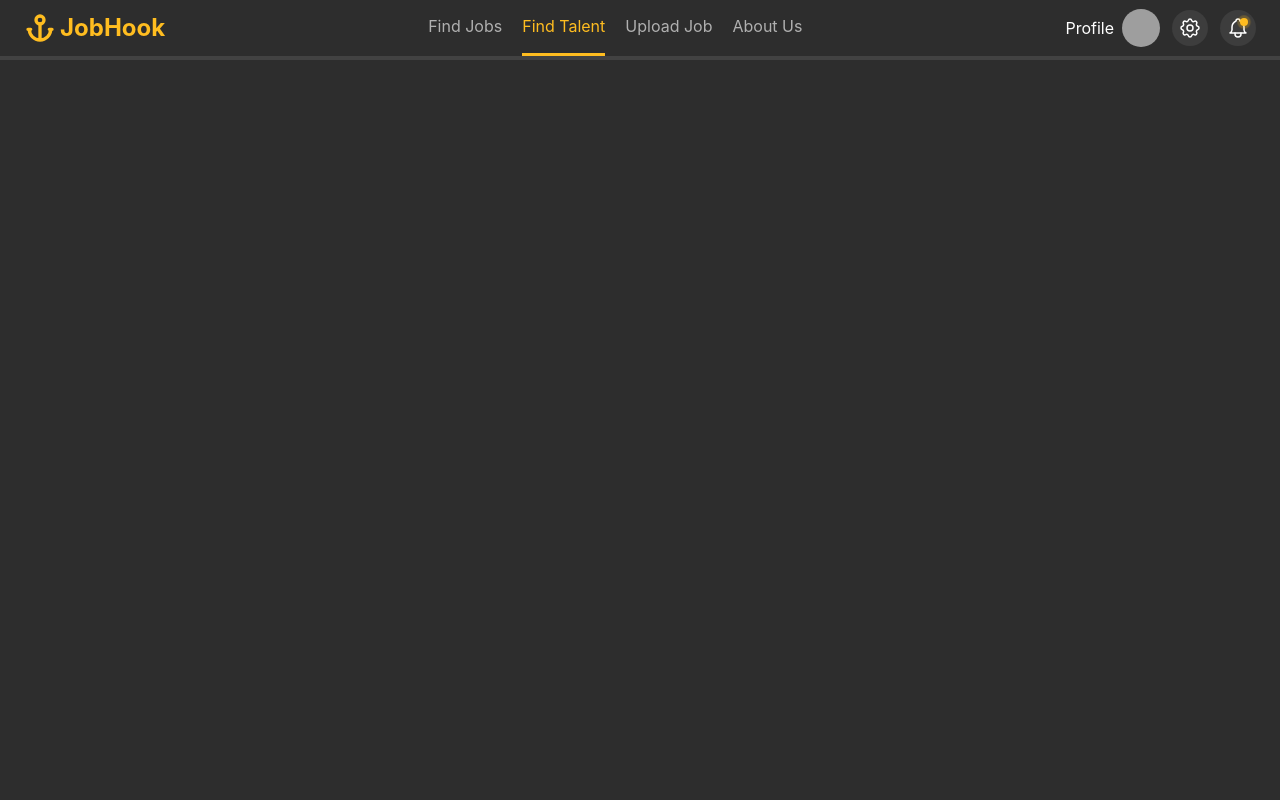
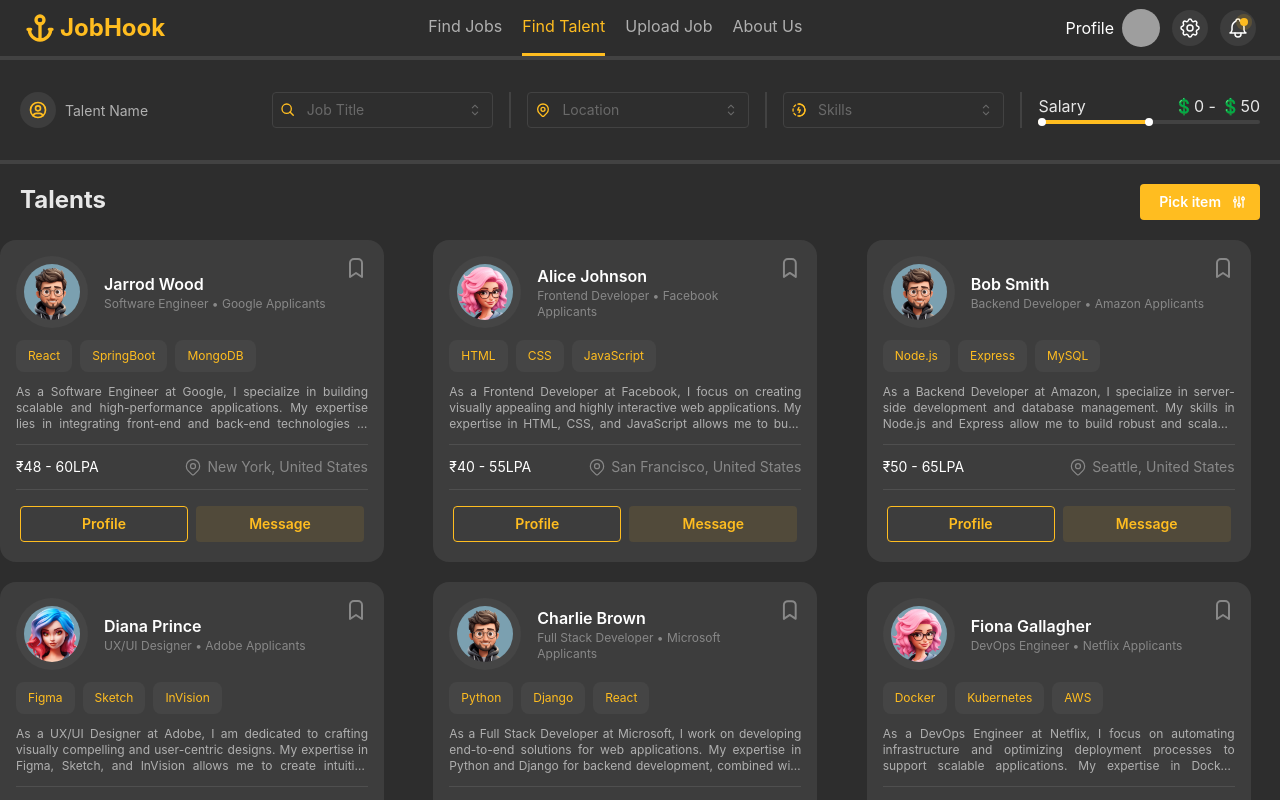
Before and after one commit to LaZyFee/mern_Job-Portal, a React (Vite) app in the folder client/: page /find-talent in a window 1280 px wide. Shown: the top 800 px of the page. Built offline with nearby package versions, Linux system fonts and the light colour scheme; grey boxes are pictures that could not be loaded.

Commit message:
FindTalent page done

```diff
--- a/client/src/Pages/Find Talent/FindTalent.tsx
+++ b/client/src/Pages/Find Talent/FindTalent.tsx
@@ -1,10 +1,14 @@
 import { Divider } from "@mantine/core"
+import { SearchTalent } from "./SearchTalent"
+import { Talents } from "./Talents"
 
 export const FindTalent = () => {
     return (
         <div>
             <Divider size={"lg"} />
-
+            <SearchTalent />
+            <Divider size={"lg"} />
+            <Talents />
         </div>
     )
 }
--- /dev/null
+++ b/client/src/Pages/Find Talent/SearchTalent.tsx
@@ -0,0 +1,49 @@
+import { useState } from "react";
+import { searchFields } from "../../assets/Data/TalentData";
+import { MultiSelectCreatable } from "../Find Jobs/MultiSelect";
+import { Divider, Input, RangeSlider } from "@mantine/core";
+import { IconUserCircle } from "@tabler/icons-react";
+
+
+
+export const SearchTalent = () => {
+    const [value, setValue] = useState<[number, number]>([0, 50]);
+
+    return (
+        <div className="flex gap-4 px-5 py-8 items-center !text-mine-shaft-100">
+            <div className="flex items-center gap-2">
+                <div className="text-bright-sun-400 bg-mine-shaft-900 rounded-full p-2"><IconUserCircle size={20} /></div>
+                <div>
+                    <Input variant="unstyled" placeholder="Talent Name" className="[&_input]:!placeholder-mine-shaft-300" />
+                </div>
+            </div>
+            {
+                searchFields.map((item, index) => {
+                    return (
+                        <>
+                            <div key={index} className="w-1/5">
+                                <MultiSelectCreatable title={item.title} options={item.options} icon={item.icon} />
+                            </div>
+                            <Divider orientation="vertical" size="sm" />
+                        </>
+                    )
+                })
+            }
+
+            <div className="w-1/5 [&_.mantine-Slider-label]:!translate-y-10">
+                <div className="flex justify-between">
+                    <div>Salary</div>
+                    <div>💲{value[0]} - 💲{value[1]}  </div>
+                </div>
+                <RangeSlider size="xs" color="brightSun.4" value={value} onChange={setValue}
+
+                    labelTransitionProps={{
+                        transition: 'skew-down',
+                        duration: 150,
+                        timingFunction: 'linear',
+                    }} />
+            </div>
+
+        </div>
+    )
+}
--- /dev/null
+++ b/client/src/Pages/Find Talent/TalentCard.tsx
@@ -0,0 +1,69 @@
+import { Avatar, Button } from "@mantine/core";
+import { IconBookmark, IconMapPin } from "@tabler/icons-react";
+import { Link } from "react-router-dom";
+
+// eslint-disable-next-line @typescript-eslint/no-explicit-any
+export const TalentCard = (props: any) => {
+    return (
+        <div className="bg-mine-shaft-900 p-4 w-96 flex flex-col gap-3 rounded-2xl transition-all duration-300
+                        hover:shadow-[0_4px_20px] hover:shadow-bright-sun-400 hover:scale-[1.02]">
+            {/* Top Section */}
+            <div className="flex justify-between items-start">
+                <div className="flex items-center gap-4">
+                    <div className="p-2 bg-mine-shaft-800 rounded-full">
+                        <Avatar src={`/assets/${props.image}.png`} alt={props.name} size={"lg"} />
+                    </div>
+                    <div>
+                        <div className="font-semibold text-white">{props.name}</div>
+                        <div className="text-xs text-mine-shaft-400">
+                            {props.role} &#x2022; {props.company} Applicants
+                        </div>
+                    </div>
+                </div>
+                <IconBookmark className="text-mine-shaft-400 cursor-pointer transition-colors duration-200 hover:text-bright-sun-400" />
+            </div>
+
+            {/* Job Details (Experience, Type, Location) */}
+            <div className="flex flex-wrap gap-2 text-xs">
+                {
+                    props.topSkills.map((skill: string, key: number) => (
+                        <div
+                            key={key}
+                            className="py-2 px-3 bg-mine-shaft-800 rounded-lg text-bright-sun-400 transition-all duration-200 hover:bg-mine-shaft-700"
+                        >
+                            {skill}
+                        </div>
+                    ))}
+            </div>
+
+            {/* Job Description */}
+            <p className="text-xs text-mine-shaft-300 text-justify line-clamp-3">
+                {props.about}
+            </p>
+
+            {/* Divider */}
+            <div className="border-t border-mine-shaft-700"></div>
+
+            {/* Footer (Salary & Posted Time) */}
+            <div className="flex justify-between text-sm text-white">
+                <div className="transition-all duration-200 hover:text-bright-sun-400">
+
+                    {props.expectedCtc}
+                </div>
+                <div className="flex items-center gap-1 text-mine-shaft-400 transition-all duration-200 hover:text-white">
+                    <IconMapPin className="h-5 w-5" stroke={1.5} />
+                    {props.location}
+                </div>
+            </div>
+            <div className="border-t border-mine-shaft-700"></div>
+            <div className="[&>*]:w-1/2 [&>*]:p-1 flex">
+                <Link to={"/talent-profile"}>
+                    <Button color="brightSun.4" fullWidth variant="outline">Profile</Button>
+                </Link>
+                <Link to={"/"}>
+                    <Button color="brightSun.4" fullWidth variant="light">Message</Button>
+                </Link>
+            </div>
+        </div>
+    );
+};
--- /dev/null
+++ b/client/src/Pages/Find Talent/Talents.tsx
@@ -0,0 +1,21 @@
+import { talents } from "../../assets/Data/TalentData"
+import { SortButton } from "../Find Jobs/SortButton"
+import { TalentCard } from "./TalentCard"
+
+export const Talents = () => {
+    return (
+        <div>
+            <div className="flex justify-between p-5">
+                <div className="text-2xl font-bold text-mine-shaft-100">
+                    Talents
+                </div>
+                <SortButton />
+            </div>
+            <div className="grid grid-cols-1 md:grid-cols-2 lg:grid-cols-3 gap-5 mx-auto container">
+                {
+                    talents.map((talent, index) => <TalentCard key={index} {...talent} />)
+                }
+            </div>
+        </div>
+    )
+}
--- /dev/null
+++ b/client/src/Pages/Talent Profile/TalentProfile.tsx
@@ -0,0 +1,17 @@
+import { Divider } from "@mantine/core"
+
+
+
+
+
+export const TalentProfile = () => {
+
+
+
+
+    return (
+        <div>
+            <Divider size={"lg"} />
+            TalentProfile</div>
+    )
+}
--- a/client/src/Route/route.tsx
+++ b/client/src/Route/route.tsx
@@ -3,6 +3,7 @@ import { Main } from "../Layouts/Main";
 import { Home } from "../Pages/HomePage/Home";
 import { FindJobs } from "../Pages/Find Jobs/FindJobs";
 import { FindTalent } from "../Pages/Find Talent/FindTalent";
+import { TalentProfile } from "../Pages/Talent Profile/TalentProfile";
 
 
 
@@ -22,6 +23,10 @@ export const router = createBrowserRouter([
             {
                 path: "/find-talent",
                 element: <FindTalent />
+            },
+            {
+                path: "/talent-profile",
+                element: <TalentProfile />
             }
         ]
     }
```
Also changed, not shown: client/src/assets/Data/TalentData.tsx (+14 -14 lines).
